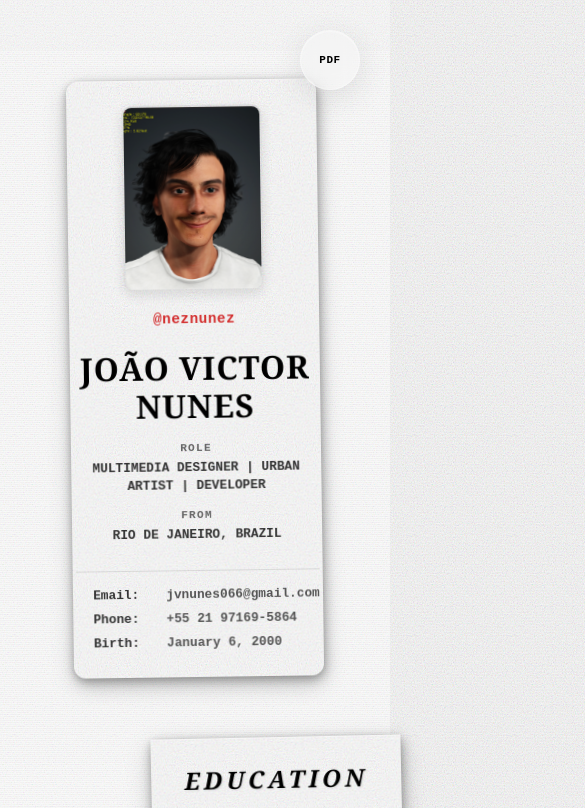
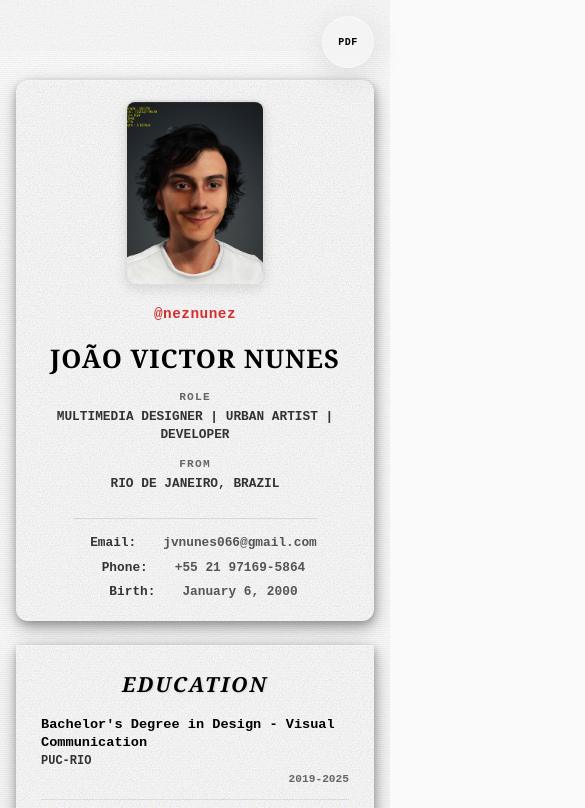
Before and after one commit to neznunez/CurriculumVitae, a website: page index.html in a window 390 px wide. Shown: the top 808 px of the page, 585 px wide, since content can reach past the window. Drawn offline with nearby package versions, Linux system fonts and the light colour scheme.

Commit message:
mobile responsive

```diff
--- a/style-formal.css
+++ b/style-formal.css
@@ -679,36 +679,95 @@ body::before {
     margin-top: 2px;
 }
 
-/* Responsividade */
-@media (max-width: 768px) {
+/* Responsividade - versão mobile preservando layout desktop */
+@media (max-width: 900px) {
+    body {
+        padding: 0;
+    }
+
+    .cv-container {
+        padding: 80px 16px 40px 16px;
+    }
+
+    /* Botão de PDF: encosta mais na borda e reduz tamanho em telas bem pequenas */
+    .export-pdf-btn {
+        top: 16px;
+        right: 16px;
+        width: 52px;
+        height: 52px;
+        font-size: 10px;
+    }
+
+    .top-cards-row {
+        flex-direction: column;
+        gap: 24px;
+        align-items: stretch;
+    }
+
+    .personal-info-card,
+    .background-card,
+    .about-me-card,
+    .skills-card,
+    .experience-card {
+        width: 100%;
+        max-width: 100%;
+        margin-left: 0;
+        margin-right: 0;
+        transform: none; /* Remove rotações no mobile para leitura mais limpa */
+    }
+
+    .personal-info-card {
+        padding: 20px;
+    }
+
     .personal-info-content {
         flex-direction: column;
         align-items: center;
         text-align: center;
     }
 
-    .cv-name {
-        font-size: 2em;
+    .right-column {
+        align-items: center;
     }
 
-    .info-item {
-        flex-direction: column;
-        text-align: left;
+    .contact-item {
+        justify-content: center;
     }
 
-    .personal-info-card {
-        max-width: 100%;
+    .about-me-card {
+        margin-top: 24px;
     }
 
-    .top-cards-row {
-        flex-direction: column;
+    .skills-card {
+        margin-top: 24px;
     }
 
-    .personal-info-card,
-    .background-card,
+    .skills-area {
+        grid-template-columns: 1fr; /* Uma coluna no mobile */
+        gap: 10px 16px;
+    }
+
+    /* Experiência entra no fluxo normal logo abaixo dos outros cards */
     .experience-card {
-        max-width: 100%;
-        min-width: 100%;
+        margin-top: 24px;
+    }
+
+    /* Ajuste leve de tipografia para caber melhor */
+    .cv-name {
+        font-size: 1.6em;
+        text-align: center;
+    }
+
+    .background-title,
+    .about-me-title,
+    .skills-title,
+    .experience-title {
+        font-size: 1.3em;
+        letter-spacing: 2px;
+    }
+
+    .about-me-text p {
+        font-size: 0.85em;
     }
 }
 
```
